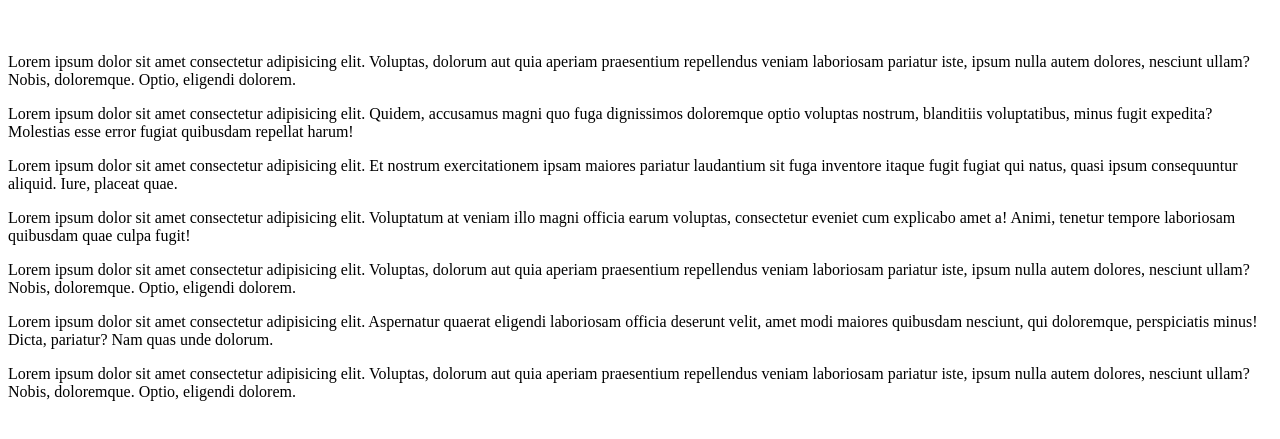
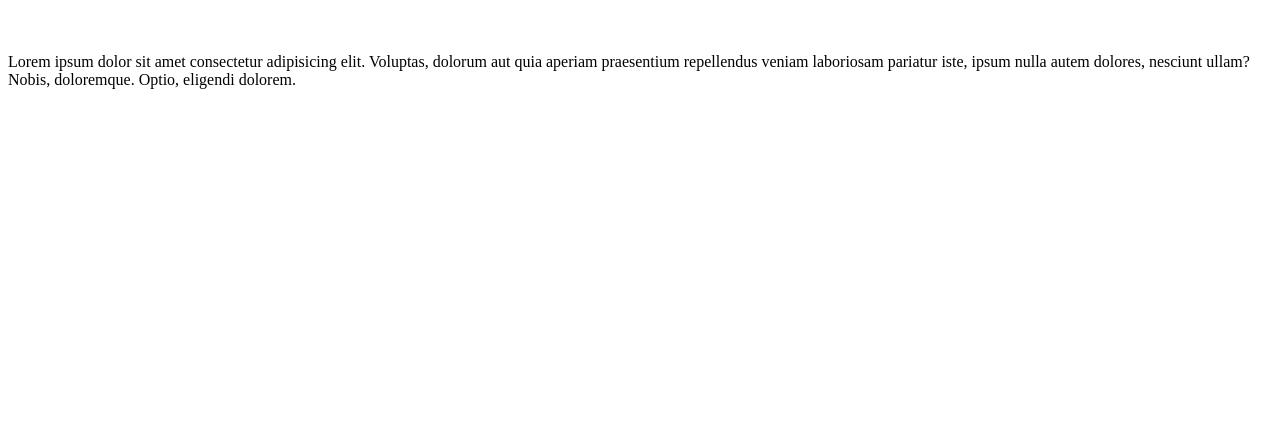
Before and after one commit to tlclaudino/Estudos, a plain HTML site: page Site exemplo/index.html in a window 1280 px wide. Shown: the part 61-500 px from the top of the page. Drawn offline with Linux system fonts and the light colour scheme.

Commit message:
Update index.html

```diff
--- a/Site exemplo/index.html
+++ b/Site exemplo/index.html
@@ -9,11 +9,5 @@
     <h1>Olá Mundo</h1>
     <br>
     <p>Lorem ipsum dolor sit amet consectetur adipisicing elit. Voluptas, dolorum aut quia aperiam praesentium repellendus veniam laboriosam pariatur iste, ipsum nulla autem dolores, nesciunt ullam? Nobis, doloremque. Optio, eligendi dolorem.  </p>
-    <p>Lorem ipsum dolor sit amet consectetur adipisicing elit. Quidem, accusamus magni quo fuga dignissimos doloremque optio voluptas nostrum, blanditiis voluptatibus, minus fugit expedita? Molestias esse error fugiat quibusdam repellat harum!</p>
-    <p>Lorem ipsum dolor sit amet consectetur adipisicing elit. Et nostrum exercitationem ipsam maiores pariatur laudantium sit fuga inventore itaque fugit fugiat qui natus, quasi ipsum consequuntur aliquid. Iure, placeat quae.</p>
-    <p>Lorem ipsum dolor sit amet consectetur adipisicing elit. Voluptatum at veniam illo magni officia earum voluptas, consectetur eveniet cum explicabo amet a! Animi, tenetur tempore laboriosam quibusdam quae culpa fugit!</p>
-    <p>Lorem ipsum dolor sit amet consectetur adipisicing elit. Voluptas, dolorum aut quia aperiam praesentium repellendus veniam laboriosam pariatur iste, ipsum nulla autem dolores, nesciunt ullam? Nobis, doloremque. Optio, eligendi dolorem.  </p>
-    <p>Lorem ipsum dolor sit amet consectetur adipisicing elit. Aspernatur quaerat eligendi laboriosam officia deserunt velit, amet modi maiores quibusdam nesciunt, qui doloremque, perspiciatis minus! Dicta, pariatur? Nam quas unde dolorum.</p>
-    <p>Lorem ipsum dolor sit amet consectetur adipisicing elit. Voluptas, dolorum aut quia aperiam praesentium repellendus veniam laboriosam pariatur iste, ipsum nulla autem dolores, nesciunt ullam? Nobis, doloremque. Optio, eligendi dolorem.  </p>
-</body>
+    </body>
 </html>
```
